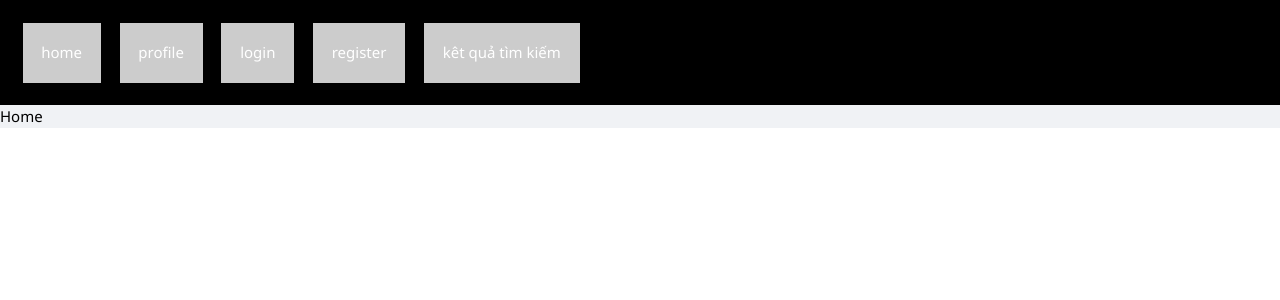
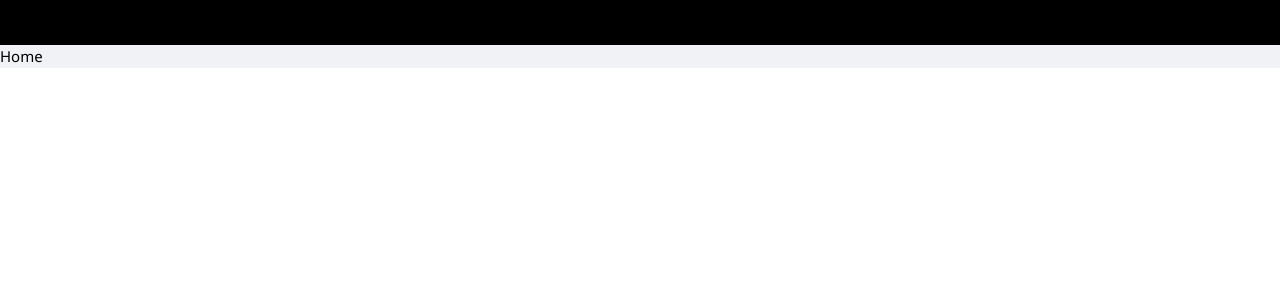
Before and after one commit to xuanbien12/test, a React (Create React App) app: page / in a window 1280 px wide. Shown: the top 300 px of the page. Built offline with nearby package versions, Linux system fonts and the light colour scheme.

Commit message:
update test

```diff
--- a/src/components/layout/LayoutPage.tsx
+++ b/src/components/layout/LayoutPage.tsx
@@ -10,11 +10,11 @@ const LayoutPage = ({ children }: any) => {
     return (
         <div>
             <header className="bg-black p-6 text-[#fff]  flex gap-5">
-                <Link className="p-5 bg-[#ccc]" to='/'>home</Link>
+                {/* <Link className="p-5 bg-[#ccc]" to='/'>home</Link>
                 <Link className="p-5 bg-[#ccc] " to='/profile'>profile</Link>
                 <Link className="p-5 bg-[#ccc] " to='/login'>login</Link>
                 <Link className="p-5 bg-[#ccc] " to='/register'>register</Link>
-                <Link className="p-5 bg-[#ccc] " to='/searchResults'>kêt quả tìm kiếm</Link>
+                <Link className="p-5 bg-[#ccc] " to='/searchResults'>kêt quả tìm kiếm</Link> */}
             </header>
             <div>
                 <Suspense fallback={<Spin className='w-full h-[80vh] flex items-center justify-center ' indicator={antIcon} />} >
```
Also changed, not shown: 1 other file (tests, documents, lock files or other folders).
